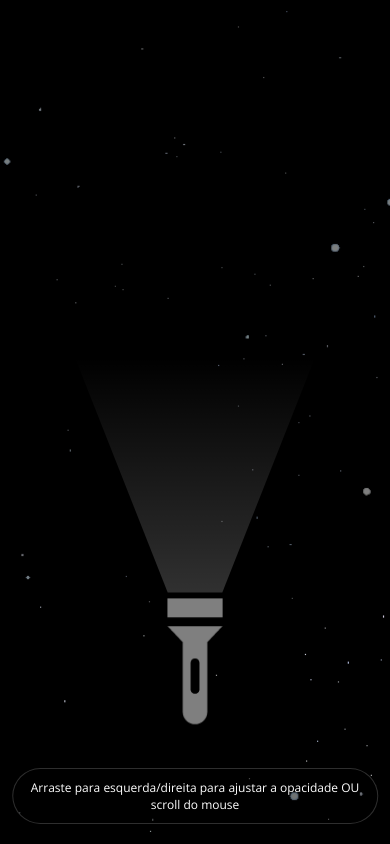
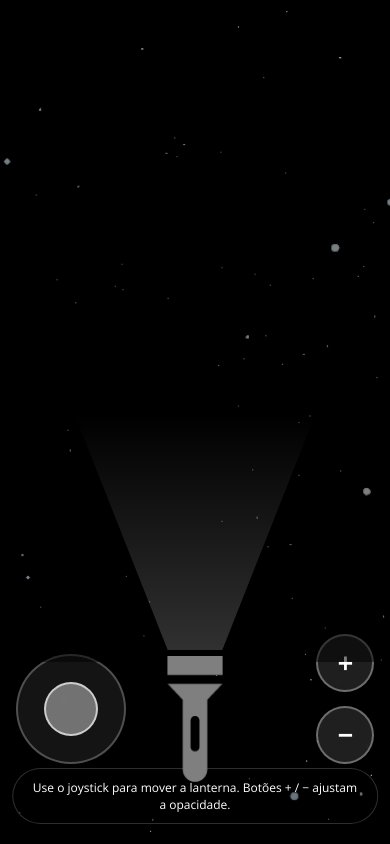
Before and after one commit to rckhz/ea2, a plain HTML site: page index.html in a window 390 px wide. Drawn offline with nearby package versions, Linux system fonts and the light colour scheme.

Commit message:
toma jack

```diff
--- a/index.html
+++ b/index.html
@@ -3,7 +3,7 @@
 
 <head>
     <meta charset="UTF-8">
-    <meta name="viewport" content="width=device-width, initial-scale=1.0">
+    <meta name="viewport" content="width=device-width, initial-scale=1.0, user-scalable=no">
     <title>ea2</title>
     <link rel="stylesheet" href="style.css">
     <link rel="preconnect" href="https://fonts.googleapis.com">
@@ -19,8 +19,20 @@
     </div>
 
 
-    <div class="guide">Arraste para esquerda/direita para ajustar a opacidade OU scroll do mouse</div>
+    <div class="guide">Use o joystick para mover a lanterna. Botões + / − ajustam a opacidade.</div>
     <div class="fundo"></div>
+
+    <div class="controles">
+        <div class="joystick" id="joystick">
+            <div class="joystick-base"></div>
+            <div class="joystick-stick" id="joystickStick"></div>
+        </div>
+
+        <div class="botoes">
+            <button class="btn" id="btnMais" aria-label="Aumentar opacidade">+</button>
+            <button class="btn" id="btnMenos" aria-label="Diminuir opacidade">−</button>
+        </div>
+    </div>
 
     <script src="script.js"></script>
 </body>
--- a/script.js
+++ b/script.js
@@ -2,62 +2,151 @@ document.addEventListener('DOMContentLoaded', () => {
     const light = document.querySelector('.light');
     const fundo = document.querySelector('.fundo1');
     const tracker = document.querySelector('.luiz');
+    const joystick = document.getElementById('joystick');
+    const stick = document.getElementById('joystickStick');
+    const btnMais = document.getElementById('btnMais');
+    const btnMenos = document.getElementById('btnMenos');
 
-    if (tracker) {
-        tracker.style.transform = 'translate(-50%, -82%)';
-    }
+    // posição da lanterna (centro do .luiz em px)
+    let posX = window.innerWidth / 2;
+    let posY = window.innerHeight * 0.82;
 
+    const aplicarPosicao = () => {
+        if (!tracker) return;
+        tracker.style.left = `${posX}px`;
+        tracker.style.top = `${posY}px`;
+        tracker.style.transform = 'translate(-50%, -50%)';
+    };
+    aplicarPosicao();
+
+    // ---------- opacidade ----------
     let value = 0.5;
-    let isDragging = false;
-    let lastX = 0;
-
     const updateOpacity = () => {
         value = Math.max(0, Math.min(1, value));
         if (light) light.style.opacity = value;
         if (fundo) fundo.style.opacity = value;
     };
+    updateOpacity();
 
-    const handlePointerDown = (event) => {
-        if (event.pointerType !== 'touch' && event.pointerType !== 'pen') return;
-        isDragging = true;
-        lastX = event.clientX;
-        event.target.setPointerCapture(event.pointerId);
+    // ---------- joystick ----------
+    let vx = 0;
+    let vy = 0;
+    const VEL_MAX = 7;
+    const raioMax = 45;
+    let joyPointerId = null;
+
+    const atualizarStick = (clientX, clientY) => {
+        const rect = joystick.getBoundingClientRect();
+        const cx = rect.left + rect.width / 2;
+        const cy = rect.top + rect.height / 2;
+        let dx = clientX - cx;
+        let dy = clientY - cy;
+        const dist = Math.hypot(dx, dy);
+        if (dist > raioMax) {
+            dx = (dx / dist) * raioMax;
+            dy = (dy / dist) * raioMax;
+        }
+        stick.style.left = `calc(50% + ${dx}px)`;
+        stick.style.top = `calc(50% + ${dy}px)`;
+        vx = (dx / raioMax) * VEL_MAX;
+        vy = (dy / raioMax) * VEL_MAX;
+        stick.classList.add('ativo');
     };
 
-    const handlePointerMove = (event) => {
-        if (isDragging) {
-            const delta = lastX - event.clientX;
-            value += delta * 0.03;
-            lastX = event.clientX
-            updateOpacity();
-            return;
-        }
-        // imagem acompanha o cursor do mouse
-        if (event.pointerType === 'mouse' && tracker) {
-            tracker.style.left = `${event.clientX}px`;
-            tracker.style.top = `${event.clientY}px`;
-        }
-
-
-
+    const resetarStick = () => {
+        stick.style.left = '50%';
+        stick.style.top = '50%';
+        vx = 0;
+        vy = 0;
+        stick.classList.remove('ativo');
+        joyPointerId = null;
     };
 
-    const handlePointerUp = (event) => {
-        isDragging = false;
-        if (event.target.hasPointerCapture && event.target.hasPointerCapture(event.pointerId)) {
-            event.target.releasePointerCapture(event.pointerId);
+    joystick.addEventListener('pointerdown', (e) => {
+        e.preventDefault();
+        joyPointerId = e.pointerId;
+        joystick.setPointerCapture(e.pointerId);
+        atualizarStick(e.clientX, e.clientY);
+    });
+
+    joystick.addEventListener('pointermove', (e) => {
+        if (e.pointerId !== joyPointerId) return;
+        atualizarStick(e.clientX, e.clientY);
+    });
+
+    const soltar = (e) => {
+        if (e.pointerId !== joyPointerId) return;
+        if (joystick.hasPointerCapture(e.pointerId)) {
+            joystick.releasePointerCapture(e.pointerId);
         }
+        resetarStick();
+    };
+    joystick.addEventListener('pointerup', soltar);
+    joystick.addEventListener('pointercancel', soltar);
+
+    // loop de movimento
+    const loop = () => {
+        if (vx !== 0 || vy !== 0) {
+            posX = Math.max(0, Math.min(window.innerWidth, posX + vx));
+            posY = Math.max(0, Math.min(window.innerHeight, posY + vy));
+            aplicarPosicao();
+        }
+        requestAnimationFrame(loop);
+    };
+    loop();
+
+    // ---------- botões opacidade ----------
+    const PASSO = 0.06;
+    const ajustar = (delta) => {
+        value += delta;
+        updateOpacity();
     };
 
-    document.addEventListener('pointerdown', handlePointerDown);
-    document.addEventListener('pointermove', handlePointerMove);
-    document.addEventListener('pointerup', handlePointerUp);
-    document.addEventListener('pointercancel', handlePointerUp);
+    // suporte a click + repetição se segurar
+    const ligarBotao = (btn, delta) => {
+        let intervalo = null;
+        let timeout = null;
+        const iniciar = (e) => {
+            e.preventDefault();
+            ajustar(delta);
+            timeout = setTimeout(() => {
+                intervalo = setInterval(() => ajustar(delta), 80);
+            }, 350);
+        };
+        const parar = () => {
+            clearTimeout(timeout);
+            clearInterval(intervalo);
+            timeout = null;
+            intervalo = null;
+        };
+        btn.addEventListener('pointerdown', iniciar);
+        btn.addEventListener('pointerup', parar);
+        btn.addEventListener('pointerleave', parar);
+        btn.addEventListener('pointercancel', parar);
+    };
+    ligarBotao(btnMais, PASSO);
+    ligarBotao(btnMenos, -PASSO);
 
+    const ehMouse = window.matchMedia('(hover: hover) and (pointer: fine)').matches;
+  if (ehMouse) {
+      document.addEventListener('pointermove', (e) => {
+          if (e.pointerType !== 'mouse') return;
+          posX = e.clientX;
+          posY = e.clientY;
+          aplicarPosicao();
+      });
+  }
+
+    // ---------- scroll do mouse (mantido do original) ----------
     document.addEventListener('wheel', (event) => {
         value += event.deltaY < 0 ? 0.06 : -0.06;
         updateOpacity();
     }, { passive: true });
 
-    updateOpacity();
+    // ---------- resize ----------
+    window.addEventListener('resize', () => {
+        posX = Math.min(posX, window.innerWidth);
+        posY = Math.min(posY, window.innerHeight);
+        aplicarPosicao();
+    });
 });
--- a/style.css
+++ b/style.css
@@ -128,6 +128,94 @@ h2 {
     pointer-events: none;
 }
 
+/* =========================
+   CONTROLES (joystick + botões)
+   Escondidos por padrão (desktop usa só o scroll do mouse).
+   Mostrados em telas touch / mobile via media queries abaixo.
+========================= */
+.controles {
+    position: fixed;
+    inset: 0;
+    pointer-events: none;
+    z-index: 50;
+    display: none;
+}
+
+.joystick {
+    position: absolute;
+    left: 20px;
+    bottom: 70px;
+    width: 120px;
+    height: 120px;
+    pointer-events: auto;
+    touch-action: none;
+    -webkit-tap-highlight-color: transparent;
+    user-select: none;
+}
+
+.joystick-base {
+    position: absolute;
+    inset: 0;
+    border-radius: 50%;
+    background: rgba(255, 255, 255, 0.08);
+    border: 2px solid rgba(255, 255, 255, 0.25);
+    backdrop-filter: blur(4px);
+}
+
+.joystick-stick {
+    position: absolute;
+    width: 56px;
+    height: 56px;
+    border-radius: 50%;
+    background: rgba(255, 255, 255, 0.4);
+    border: 2px solid rgba(255, 255, 255, 0.65);
+    left: 50%;
+    top: 50%;
+    transform: translate(-50%, -50%);
+    transition: background 0.1s;
+    pointer-events: none;
+}
+
+.joystick-stick.ativo {
+    background: rgba(255, 230, 150, 0.6);
+}
+
+.botoes {
+    position: absolute;
+    right: 20px;
+    bottom: 70px;
+    display: flex;
+    flex-direction: column;
+    gap: 14px;
+    pointer-events: auto;
+}
+
+.btn {
+    width: 58px;
+    height: 58px;
+    border-radius: 50%;
+    background: rgba(255, 255, 255, 0.12);
+    border: 2px solid rgba(255, 255, 255, 0.35);
+    color: #fff;
+    font-size: 26px;
+    font-weight: 600;
+    line-height: 1;
+    cursor: pointer;
+    backdrop-filter: blur(4px);
+    display: flex;
+    align-items: center;
+    justify-content: center;
+    touch-action: manipulation;
+    -webkit-tap-highlight-color: transparent;
+    user-select: none;
+    font-family: inherit;
+}
+
+.btn:active {
+    background: rgba(255, 230, 150, 0.35);
+    transform: scale(0.94);
+}
+
 /* celular */
 /* =========================
    RESPONSIVO CELULAR
@@ -198,5 +286,31 @@ h2 {
         pointer-events: none;
     }
 
+    .controles {
+        display: block;
+    }
 
+    .joystick {
+        left: 16px;
+        bottom: 80px;
+        width: 110px;
+        height: 110px;
+    }
+
+    .joystick-stick {
+        width: 50px;
+        height: 50px;
+    }
+
+    .botoes {
+        right: 16px;
+        bottom: 80px;
+    }
 }
+
+/* Dispositivos touch (celular/tablet), mesmo em telas largas */
+@media (hover: none) and (pointer: coarse) {
+    .controles {
+        display: block;
+    }
+}
```
